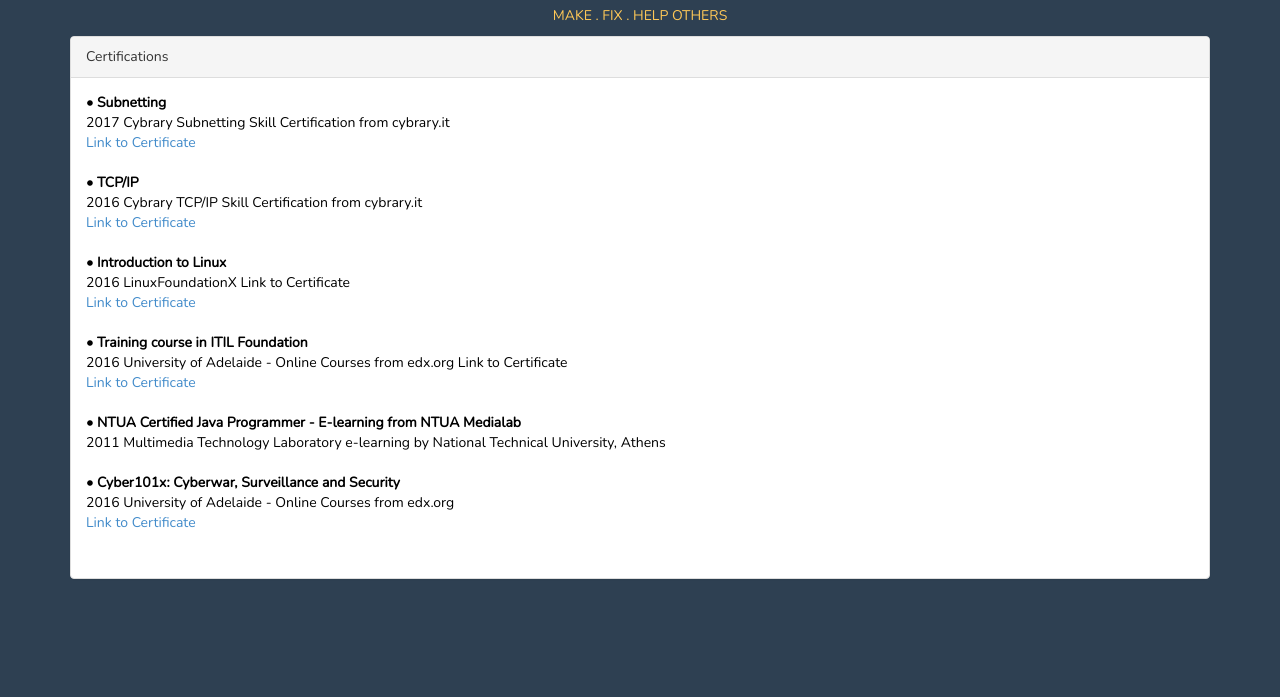
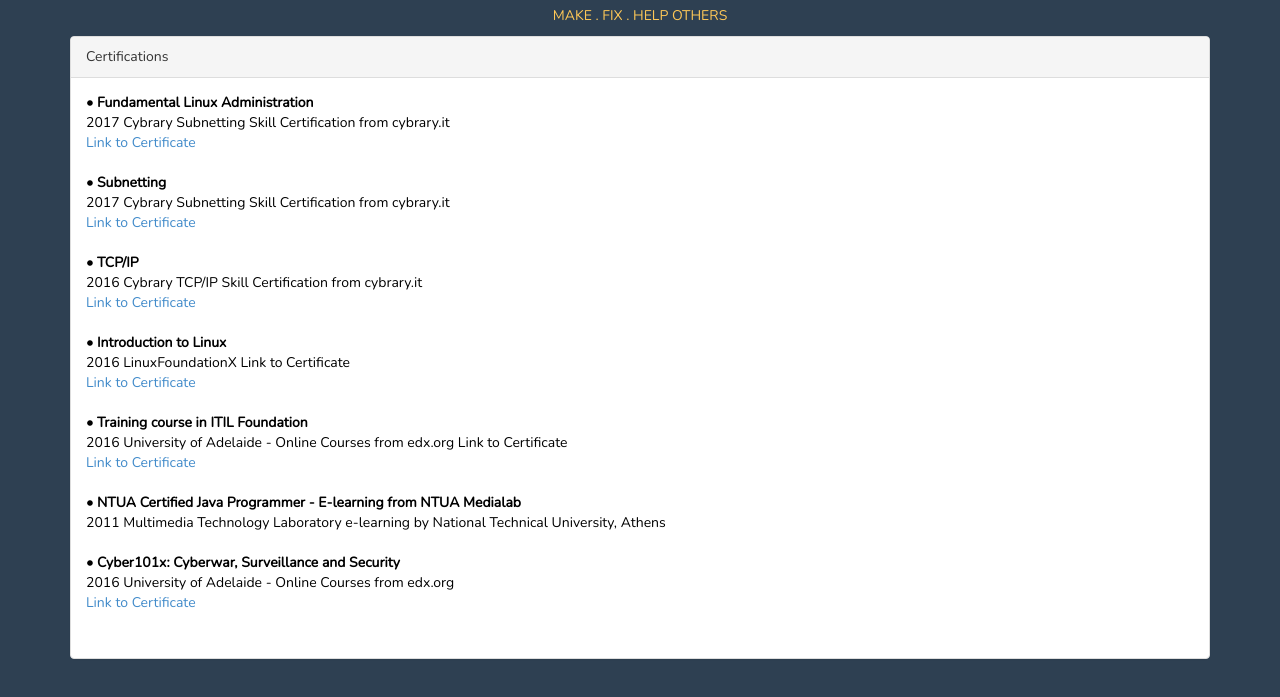
Before and after one commit to dimitrisdan/dimitrisdan.github.io, a plain HTML site: page certs.html in a window 1280 px wide. Shown: the part 351-1048 px from the top of the page. Drawn offline with nearby package versions, Linux system fonts and the light colour scheme.

Commit message:
fundamental_linux

```diff
--- a/certs.html
+++ b/certs.html
@@ -104,6 +104,10 @@
             <div class="panel-heading">Certifications</div>
             <div class="panel-body">
               <p>
+              <b>&#8226; Fundamental Linux Administration</b><br>
+              2017 Cybrary Subnetting Skill Certification from cybrary.it<br>
+              <a href="https://drive.google.com/file/d/0B08EQYpU7wnCVkIxY0lReWZFUDA/view?usp=sharing" target="_blank">Link to Certificate</a><br><br>
+
               <b>&#8226; Subnetting</b><br>
               2017 Cybrary Subnetting Skill Certification from cybrary.it<br>
               <a href="https://drive.google.com/open?id=0B08EQYpU7wnCTkE2ZVgxc2JCVXc" target="_blank">Link to Certificate</a><br><br>
```
